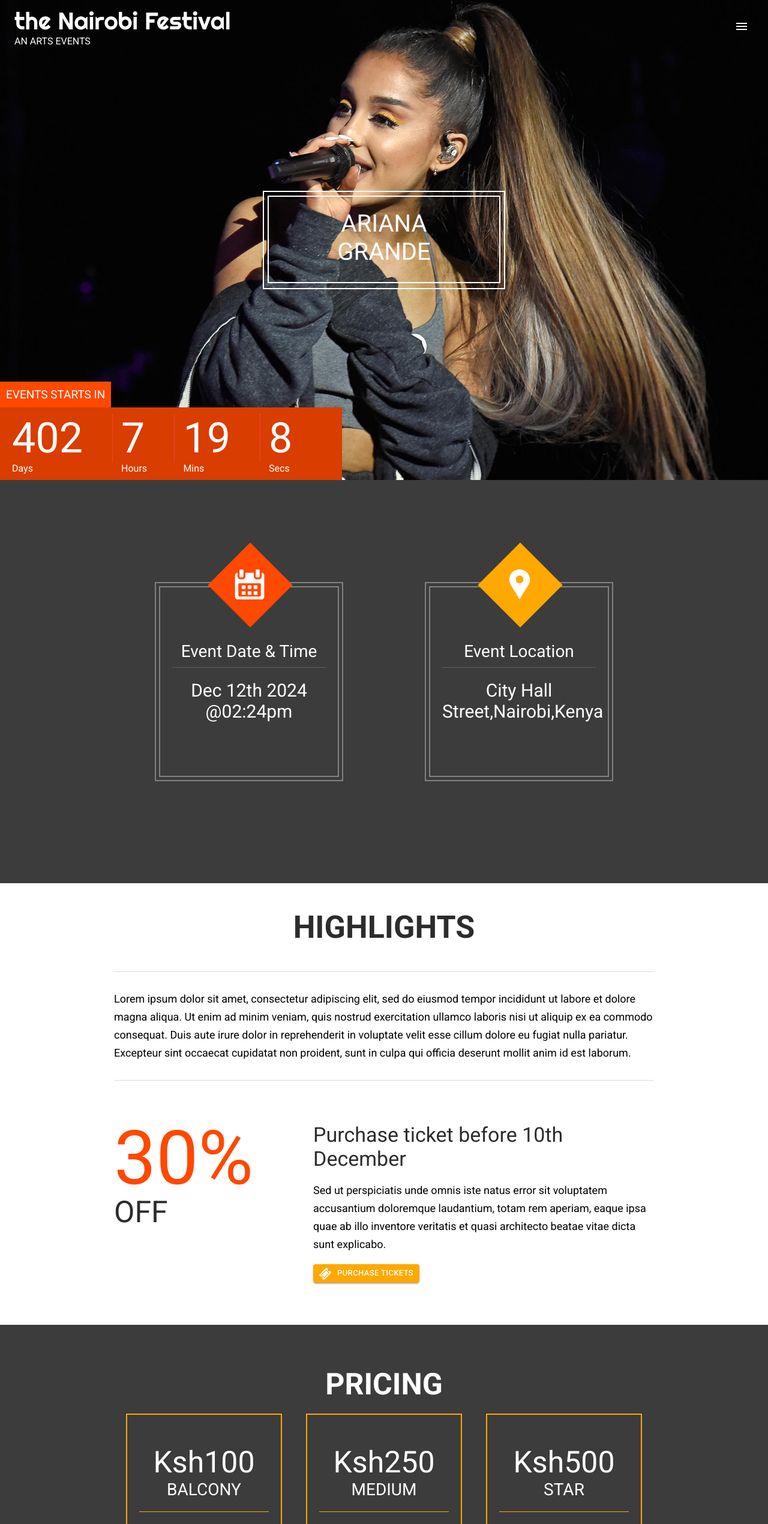
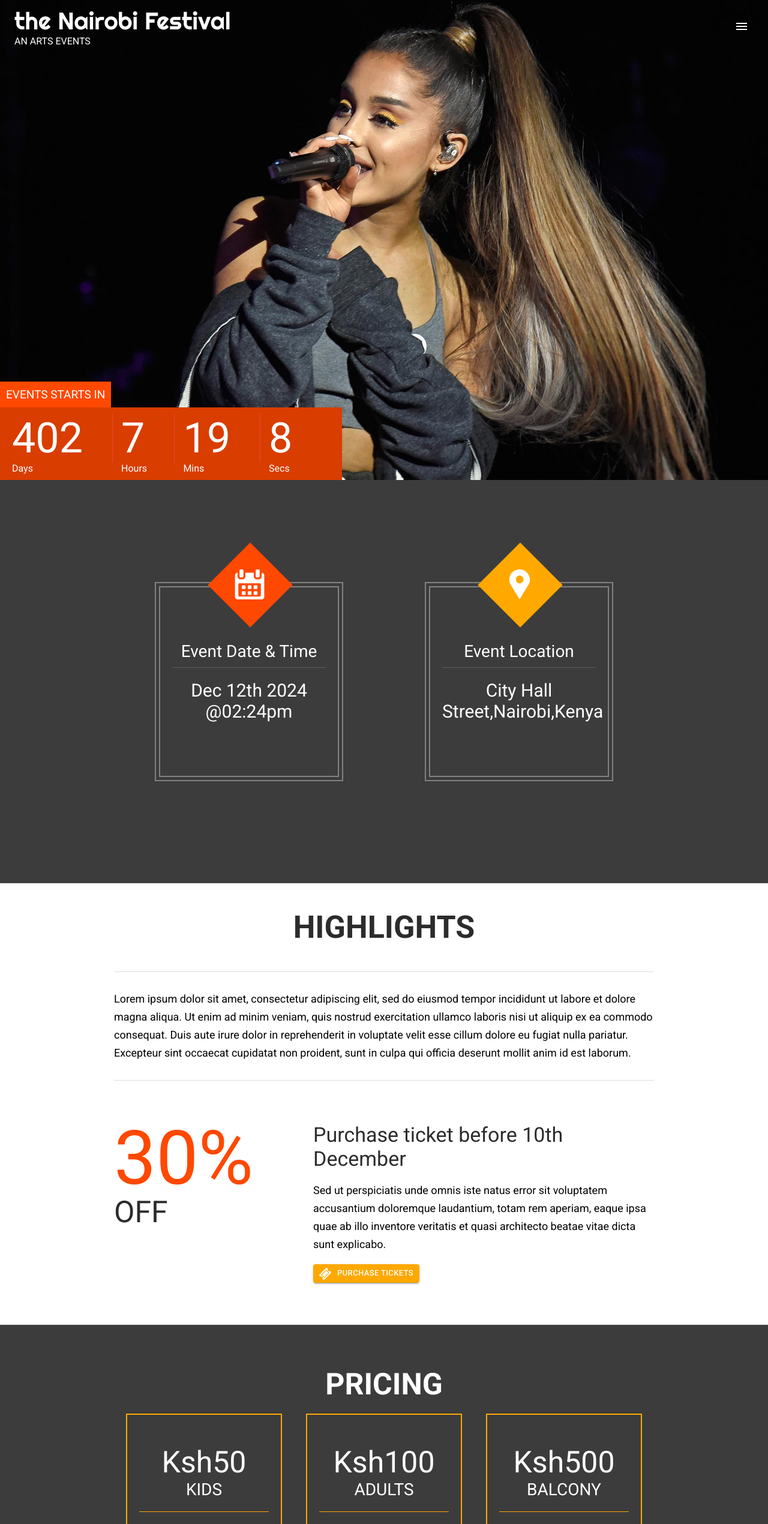
Before and after one commit to SJamal1759/the-nairobi-festival, a React (Create React App) app: page / in a window 1280 px wide. Shown: the top 2540 px of the page at 60% size. Built offline with nearby package versions, Linux system fonts and the light colour scheme.

Commit message:
Updating pricing

```diff
--- a/src/components/featured/Carrousel.js
+++ b/src/components/featured/Carrousel.js
@@ -1,28 +1,26 @@
-import React from 'react';
+import React from "react";
 import Slider from "react-slick";
 
 import "slick-carousel/slick/slick.css";
 import "slick-carousel/slick/slick-theme.css";
 
-import slide_one from '../../resources/images/slide_one.jpg';
-import slide_two from '../../resources/images/slide_two.jpg';
-import slide_three from '../../resources/images/slide_three.jpg';
-
+import slide_one from "../../resources/images/slide_one.png";
+import slide_two from "../../resources/images/slide_two.png";
+import slide_three from "../../resources/images/slide_three.jpg";
 
 const Carrousel = () => {
+  const settings = {
+    dots: false,
+    infinite: true,
+    autoplay: true,
+    speed: 500,
+  };
 
-    const settings = {
-        dots:false,
-        infinite:true,
-        autoplay:true,
-        speed:500
-    }
-
-    return(
+  return (
     <div
       className="carrousel_wrapper"
       style={{
-                height:`${window.innerHeight}px`
+        height: `${window.innerHeight}px`,
       }}
     >
       <Slider {...settings}>
@@ -30,8 +28,8 @@
           <div
             className="carrousel_image"
             style={{
-                            background:`url(${slide_one})`,
-                            height:`${window.innerHeight}px`
+              background: `url(${slide_one})`,
+              height: `${window.innerHeight}px`,
             }}
           ></div>
         </div>
@@ -39,8 +37,8 @@
           <div
             className="carrousel_image"
             style={{
-                            background:`url(${slide_two})`,
-                            height:`${window.innerHeight}px`
+              background: `url(${slide_two})`,
+              height: `${window.innerHeight}px`,
             }}
           ></div>
         </div>
@@ -48,16 +46,14 @@
           <div
             className="carrousel_image"
             style={{
-                            background:`url(${slide_three})`,
-                            height:`${window.innerHeight}px`
+              background: `url(${slide_three})`,
+              height: `${window.innerHeight}px`,
             }}
           ></div>
         </div>
       </Slider>
-
     </div>
-    )
-
-}
+  );
+};
 
 export default Carrousel;
--- a/src/components/featured/index.js
+++ b/src/components/featured/index.js
@@ -1,19 +1,19 @@
-import React from 'react';
-import Carrousel from './Carrousel';
-import TimeUntil from './TimeUntil'
+import React from "react";
+import Carrousel from "./Carrousel";
+import TimeUntil from "./TimeUntil";
 
 const Featured = () => {
-    return(
-        <div className="featured_container">
-                <Carrousel/>
-            <div className="artist_name">
+  return (
+    <div className="featured_container">
+      <Carrousel />
+      {/* <div className="artist_name">
                 <div className="wrapper">
                     Ariana Grande
                 </div>
-            </div>
-            <TimeUntil/>
-        </div>
-    )
-}
+            </div> */}
+      <TimeUntil />
+    </div>
+  );
+};
 
 export default Featured;
--- a/src/components/pricing/index.js
+++ b/src/components/pricing/index.js
@@ -4,8 +4,8 @@
 
 const Pricing = () => {
   const priceState = {
-    prices: [100, 250, 500],
-    position: ["Balcony", "Medium", "Star"],
+    prices: [50, 100, 500],
+    position: ["Kids", "Adults", "Balcony"],
     desc: [
       "Lorem ipsum dolor sit amet, consectetur adipiscing elit, sed do eiusmod tempor incididunt uts",
       "Dolore magna aliqua. Ut enim ad minim veniam, quis nostrud exercitation ullamco laboris nisi ut aliquip ex ea",
```
Lines whose indentation alone changed are shown as unchanged.
